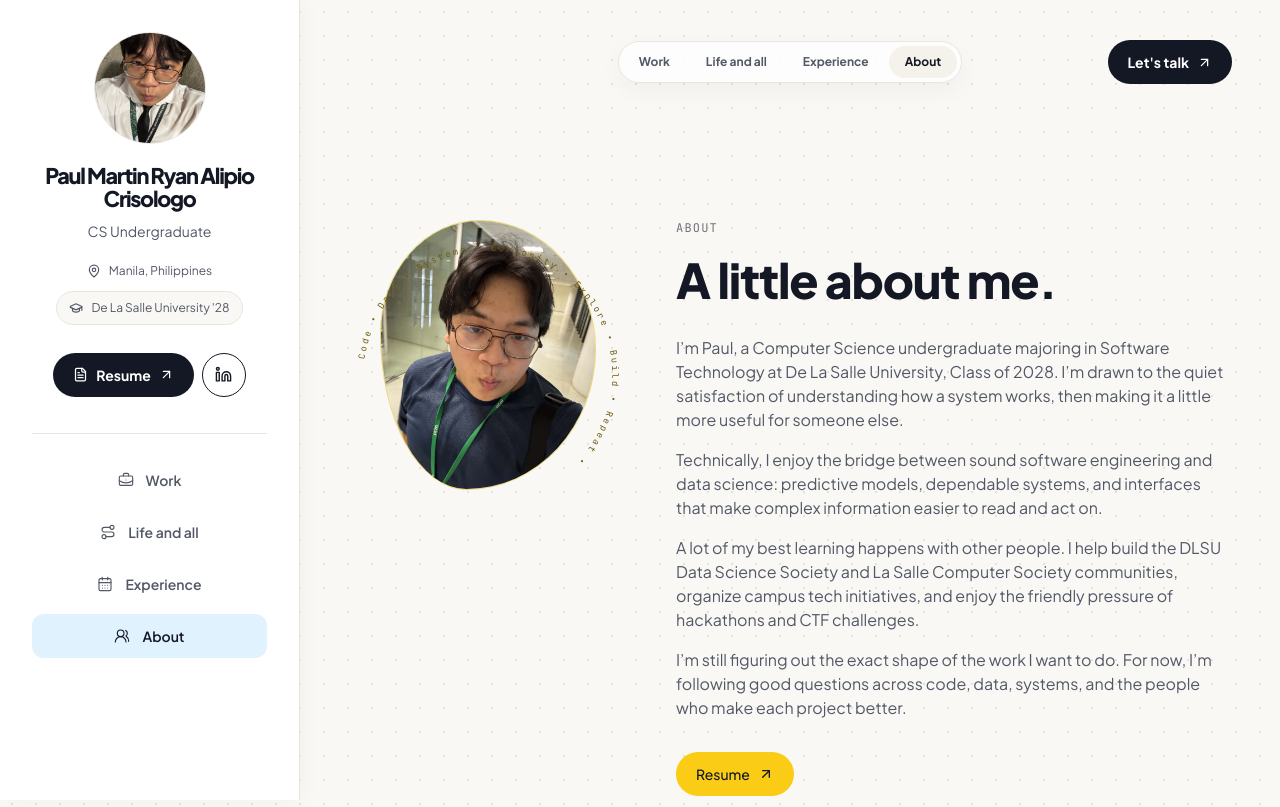
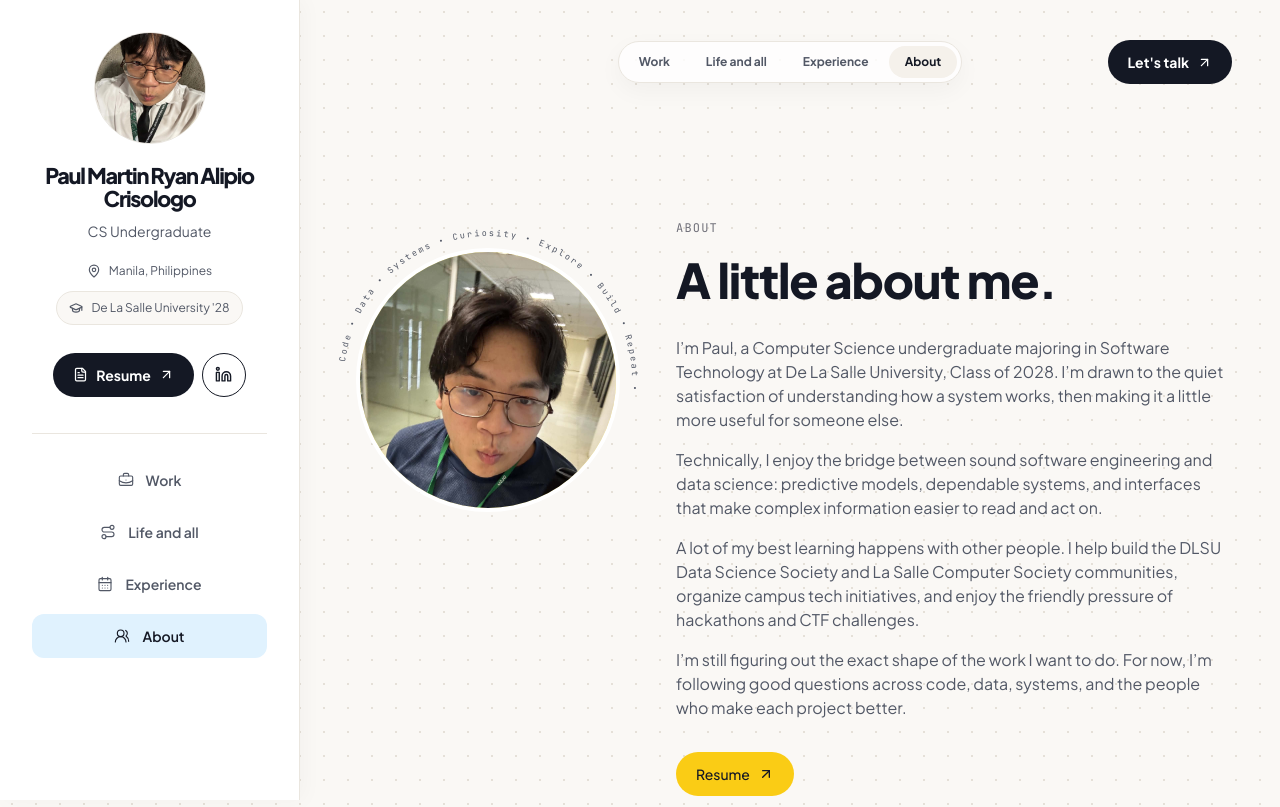
Before and after one commit to isthatpaul/Portfolio, a Next.js app: page /about in a window 1280 px wide. Shown: the top 807 px of the page. Built offline with nearby package versions, Linux system fonts and the light colour scheme.

Commit message:
fix(about): refine portrait crop and position curved SVG text outside photo border

```diff
--- a/src/components/sections/About.tsx
+++ b/src/components/sections/About.tsx
@@ -19,35 +19,34 @@ export function About() {
   return (
     <section aria-labelledby="about-title" className="py-16 sm:py-20 lg:py-24" id="about">
       <div className="grid grid-cols-1 items-start gap-12 lg:grid-cols-[280px_1fr] lg:gap-12">
-        <div className="relative mx-auto w-full max-w-[280px] px-8 pb-10 pt-0 lg:mx-0">
-          <div className="relative z-0 aspect-[4/5] overflow-hidden rounded-[46%_54%_60%_40%/42%_48%_52%_58%] border border-[#E8D883] bg-[#FEF08A]">
+        <div className="relative mx-auto h-72 w-full max-w-[320px] lg:mx-0 sm:h-80">
+          <div className="absolute left-1/2 top-1/2 h-56 w-56 -translate-x-1/2 -translate-y-1/2 sm:h-64 sm:w-64">
+            <div className="relative h-full w-full overflow-hidden rounded-full bg-[#FEF08A] ring-4 ring-white shadow-sm">
               {portraitSource === "fallback" ? (
-              <>
-                <div className="absolute inset-5 flex items-center justify-center rounded-[42%_58%_48%_52%/54%_44%_56%_46%] border border-[#FACC15] bg-[#FFFCE2]">
+                <div className="absolute inset-0 flex items-center justify-center">
                   <span className="font-script text-8xl font-semibold tracking-tight text-ink">{portfolioData.profile.monogram}</span>
                 </div>
-                <span className="absolute bottom-5 left-0 right-0 text-center font-mono text-[10px] uppercase tracking-[0.16em] text-[#6D5D16]">portrait placeholder</span>
-              </>
               ) : (
                 <Image
                   key={portraitSource}
                   alt={`${portfolioData.profile.name} portrait`}
-                className="h-full w-full object-cover object-center"
+                  className="h-full w-full object-cover object-top"
                   fill
-                sizes="280px"
+                  sizes="(max-width: 639px) 224px, 256px"
                   src={portraitSource === "about" ? personal.aboutPhotoUrl : personal.avatarUrl}
                   onError={handlePortraitError}
                 />
               )}
             </div>
-          <svg aria-hidden="true" className="pointer-events-none absolute -inset-2 z-20 h-[calc(100%+1rem)] w-[calc(100%+1rem)] text-[#6D5D16]" fill="none" viewBox="0 0 300 330">
+            <svg aria-hidden="true" className="pointer-events-none absolute -inset-8 z-20 h-[calc(100%+4rem)] w-[calc(100%+4rem)] text-[#525866]" fill="none" viewBox="0 0 320 320">
               <defs>
-              <path d="M 150 165 m -126 0 a 126 126 0 1 1 252 0 a 126 126 0 1 1 -252 0" id="about-motto-path" />
+                <path d="M 160 160 m -144 0 a 144 144 0 1 1 288 0 a 144 144 0 1 1 -288 0" id="about-motto-path" />
               </defs>
-            <text fill="currentColor" fontFamily="var(--font-mono)" fontSize="9" letterSpacing="2.3">
+              <text fill="currentColor" fontFamily="var(--font-mono)" fontSize="8.5" letterSpacing="2.1">
                 <textPath href="#about-motto-path" startOffset="2%">{about.motto}</textPath>
               </text>
             </svg>
+          </div>
         </div>
 
         <div>
```
Lines whose indentation alone changed are shown as unchanged.
